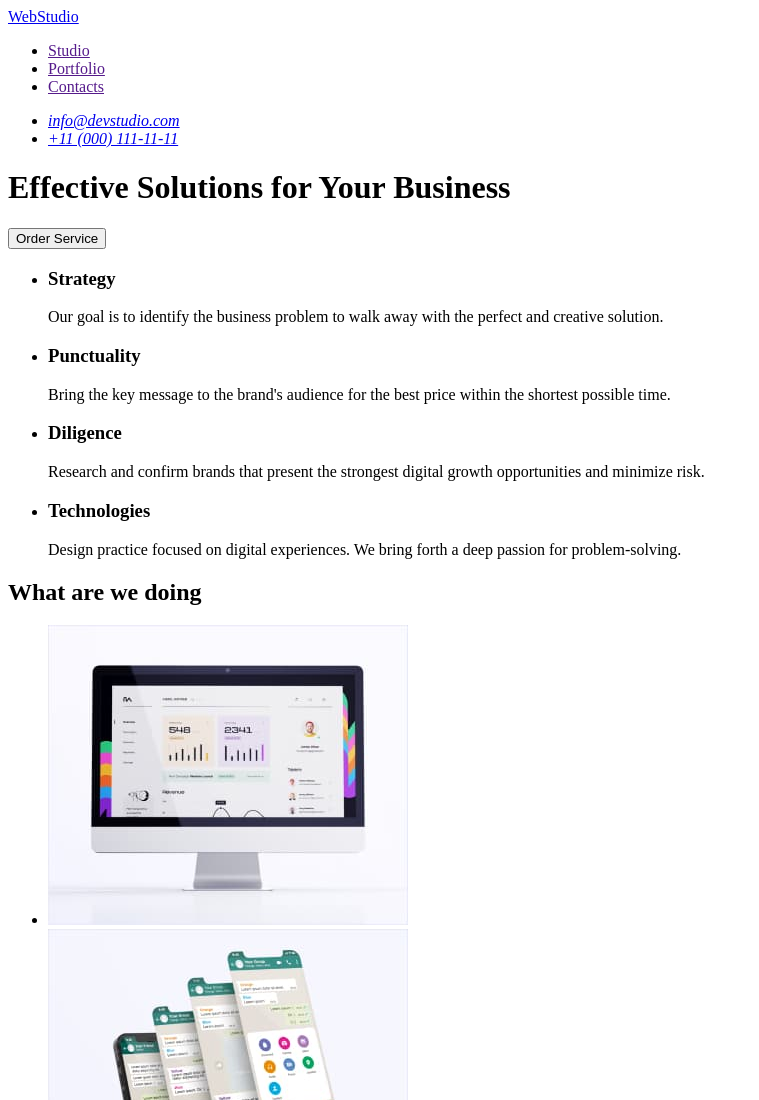
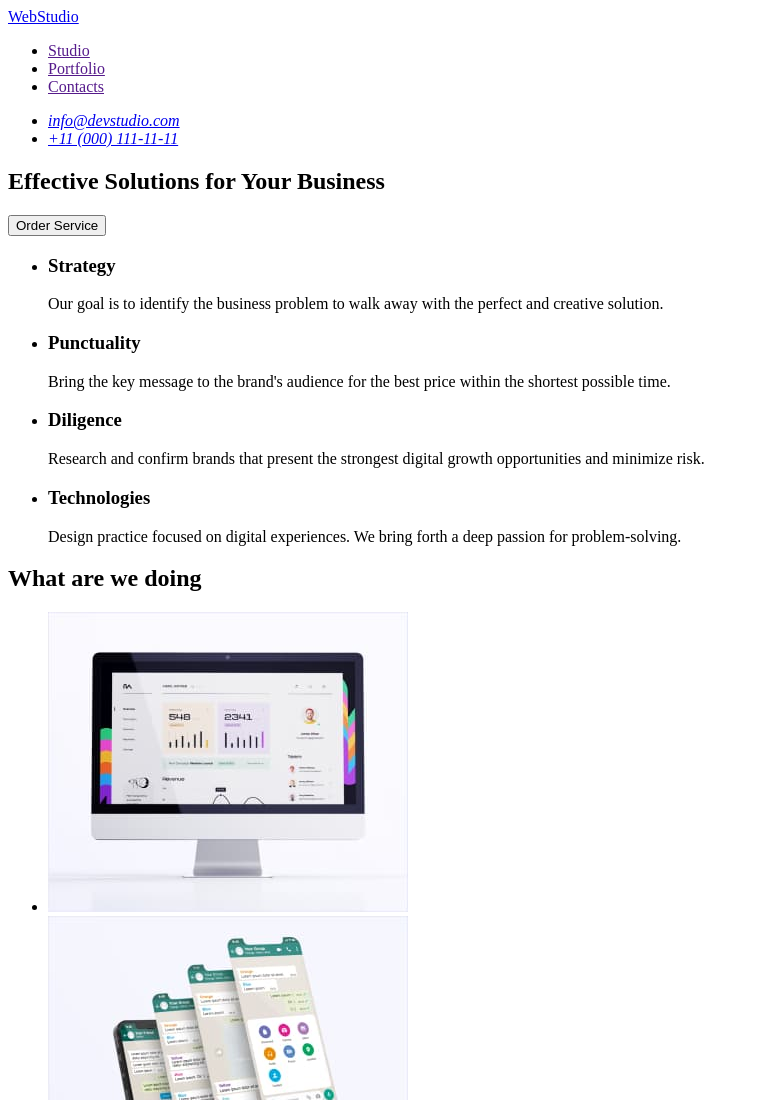
Before and after one commit to LucreciaUA/goit-markup-hw-01, a plain HTML site: page index.html in a window 1280 px wide. Shown: the top 1100 px of the page, without its empty margins (0-759 px from the left). Drawn offline with Linux system fonts and the light colour scheme.

Commit message:
update h1

```diff
--- a/index.html
+++ b/index.html
@@ -7,7 +7,6 @@
     <title>goit-markup-hw-01</title>
 </head>
 <body>
-<div>
 <header>
     <nav>
         <a href="./index.html">WebStudio</a>
@@ -23,13 +22,12 @@
     <li><a href="tel:+110001111111">+11 (000) 111-11-11</a></li>
 </ul>
 </address>
-
-<div>
+</header>
+<main>
+<section>
     <h1>Effective Solutions for Your Business</h1>
     <button class="button">Order Service</button>
-</div>
-</header>
-<main>
+</section>
 <section>
     <ul>
         <li>
@@ -127,6 +125,5 @@
     Increase the flow of customers and sales for your business with digital marketing & growth solutions.
 </p>
 </footer>
-</div>
 </body>
 </html>
```
